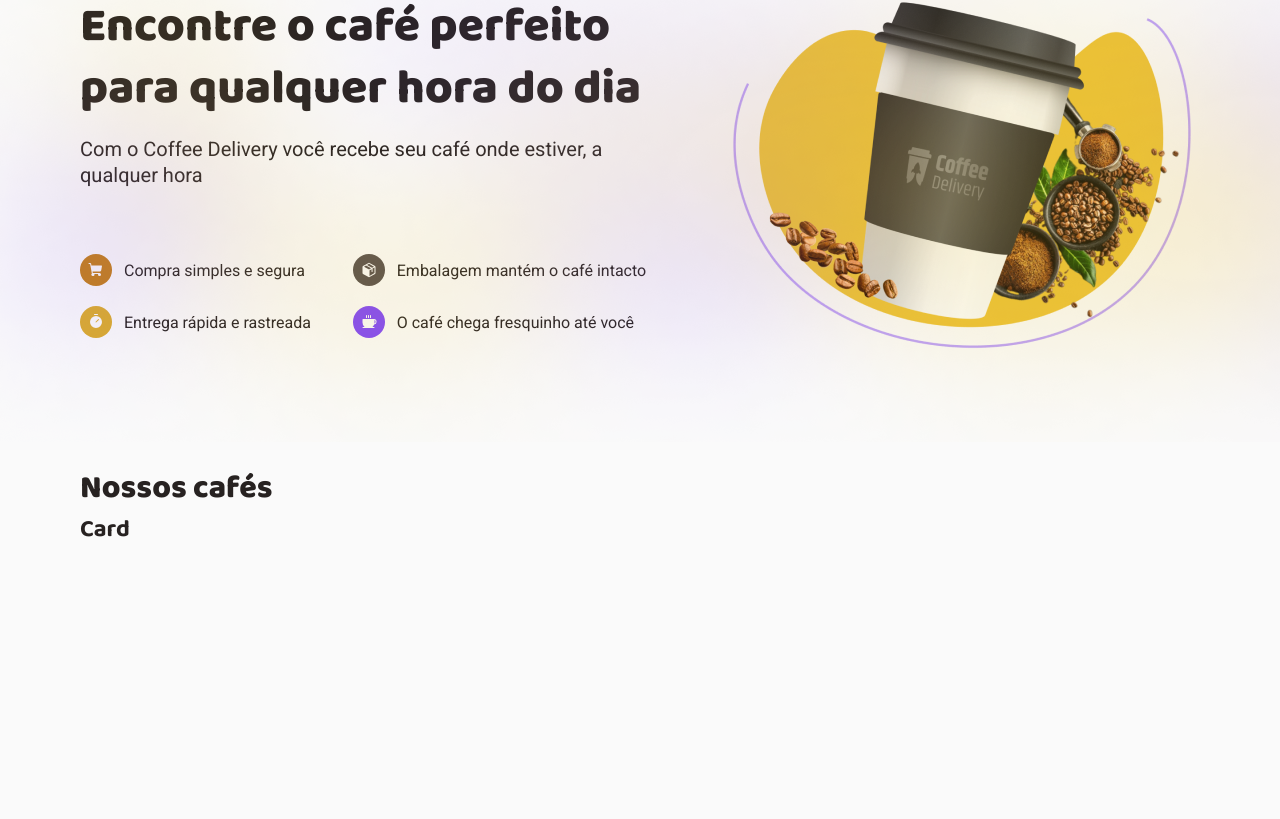
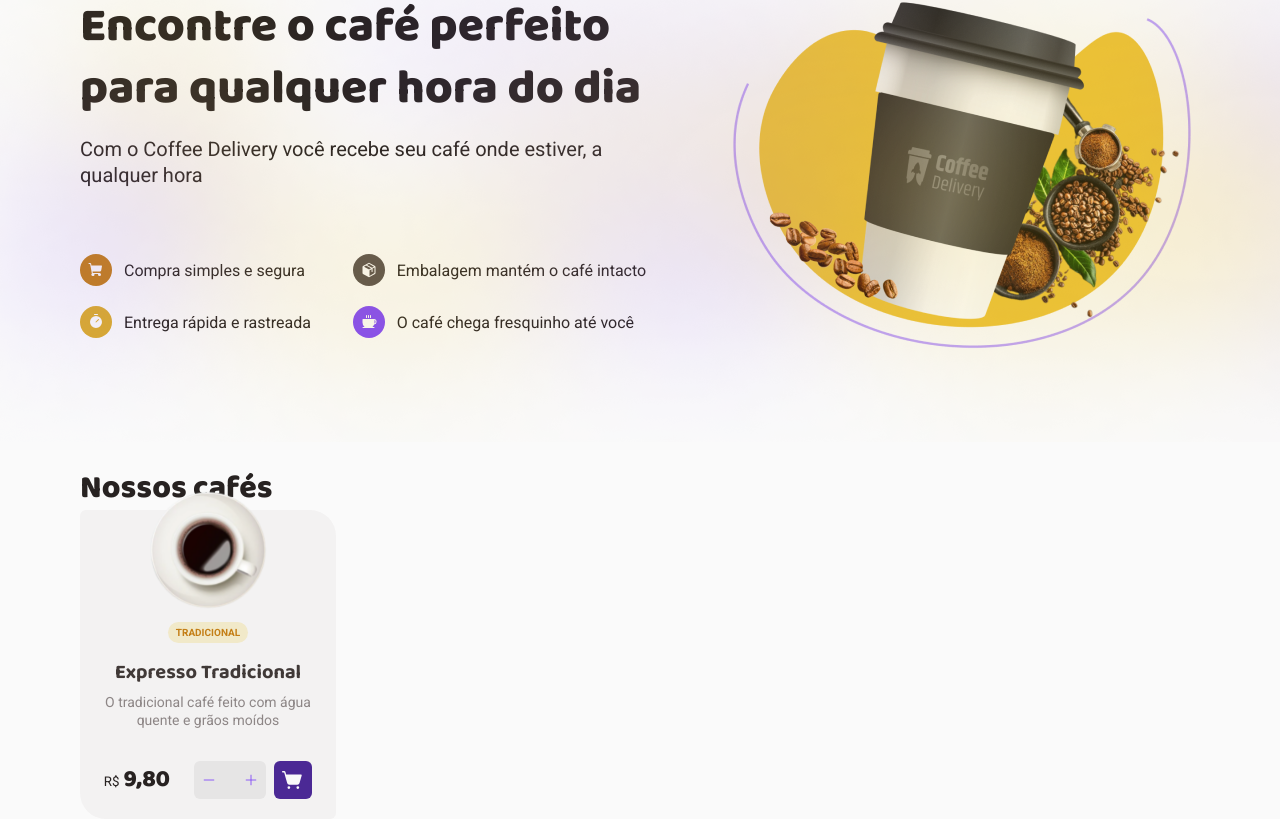
Before and after one commit to exodogurgel/coffee-delivery, a React (Vite) app: page / in a window 1280 px wide. Shown: the part 206-1025 px from the top of the page. Before the commit the page ends 800 px from the top, so only its background shows below. Built offline with nearby package versions, Linux system fonts and the light colour scheme.

Commit message:
create component CoffeeCard

```diff
--- a/src/pages/Home/components/CoffeeCard/index.tsx
+++ b/src/pages/Home/components/CoffeeCard/index.tsx
@@ -1,9 +1,32 @@
-import { CoffeeCardContainer } from './styles'
+import { AddCartWrapper, CoffeeCardContainer, InputWrapper } from './styles'
+
+import coffeeImage from '../../../../assets/type-americano.svg'
+import { Minus, Plus, ShoppingCartSimple } from 'phosphor-react'
 
 export function CoffeeCard() {
   return (
     <CoffeeCardContainer>
-      <h1>Card</h1>
+      <img src={coffeeImage} alt="" />
+      <span>Tradicional</span>
+      <strong>Expresso Tradicional</strong>
+      <p>O tradicional café feito com água quente e grãos moídos</p>
+      <AddCartWrapper>
+        <div>
+          <small>R$</small> <span> 9,80 </span>
+        </div>
+        <InputWrapper>
+          <button type="button">
+            <Minus size={14} />
+          </button>
+          <input type="number" />
+          <button type="button">
+            <Plus size={14} />
+          </button>
+        </InputWrapper>
+        <a href="">
+          <ShoppingCartSimple size={22} weight="fill" />
+        </a>
+      </AddCartWrapper>
     </CoffeeCardContainer>
   )
 }
--- a/src/pages/Home/components/CoffeeCard/styles.ts
+++ b/src/pages/Home/components/CoffeeCard/styles.ts
@@ -1,3 +1,127 @@
 import styled from 'styled-components'
 
-export const CoffeeCardContainer = styled.div``
+export const CoffeeCardContainer = styled.div`
+  display: flex;
+  flex-direction: column;
+  align-items: center;
+  width: 16rem;
+  padding: 0 1.25rem 1.25rem;
+
+  background-color: ${(props) => props.theme['gray-200']};
+  border-radius: 6px 26px;
+
+  img {
+    margin-top: -1.25rem;
+    width: 7.5rem;
+    height: 7.5rem;
+  }
+
+  > span {
+    margin: 0.75rem 0 1rem;
+    padding: 0.25rem 0.5rem;
+    font-size: 0.625rem;
+    line-height: 1.3;
+    font-weight: bold;
+    border-radius: 100px;
+
+    background: ${(props) => props.theme['yellow-300']};
+    color: ${(props) => props.theme['yellow-700']};
+    text-transform: uppercase;
+  }
+
+  strong {
+    font-size: 1.25rem;
+    line-height: 1.3;
+    color: ${(props) => props.theme['gray-800']};
+    margin-bottom: 0.5rem;
+  }
+
+  p {
+    font-size: 0.875rem;
+    text-align: center;
+    line-height: 1.3;
+    color: ${(props) => props.theme['gray-600']};
+    margin-bottom: 2rem;
+  }
+`
+
+export const AddCartWrapper = styled.div`
+  display: flex;
+  align-items: center;
+  justify-content: space-between;
+  gap: 0.5rem;
+
+  span {
+    font-size: 1.5rem;
+    font-family: 'Baloo 2', cursive;
+    font-weight: 800;
+    line-height: 1.3;
+    margin-right: 1rem;
+  }
+
+  a {
+    width: 2.375rem;
+    height: 2.375rem;
+    background-color: ${(props) => props.theme['purple-700']};
+    color: ${(props) => props.theme['gray-100']};
+    border-radius: 6px;
+
+    display: flex;
+    align-items: center;
+    justify-content: center;
+
+    transition: background-color 0.1s;
+  }
+
+  a:hover {
+    background-color: ${(props) => props.theme['purple-500']};
+  }
+`
+
+export const InputWrapper = styled.div`
+  display: flex;
+  align-items: center;
+  width: 4.5rem;
+  height: 2.375rem;
+
+  position: relative;
+
+  input {
+    width: 100%;
+    height: 2.375rem;
+    background-color: ${(props) => props.theme['gray-400']};
+    border: none;
+    border-radius: 6px;
+    text-align: center;
+  }
+
+  input::-webkit-outer-spin-button,
+  input::-webkit-inner-spin-button {
+    -webkit-appearance: none;
+    margin: 0;
+  }
+
+  button {
+    position: absolute;
+    line-height: 0;
+    border: none;
+    background: transparent;
+    color: ${(props) => props.theme['purple-500']};
+    cursor: pointer;
+
+    transition: all 0.1s;
+  }
+
+  button:not(:disabled):hover {
+    transform: scale(1.2);
+    color: ${(props) => props.theme['purple-700']};
+  }
+
+  button:first-child {
+    left: 0.5rem;
+  }
+
+  button:last-child {
+    right: 0.5rem;
+  }
+`
```
